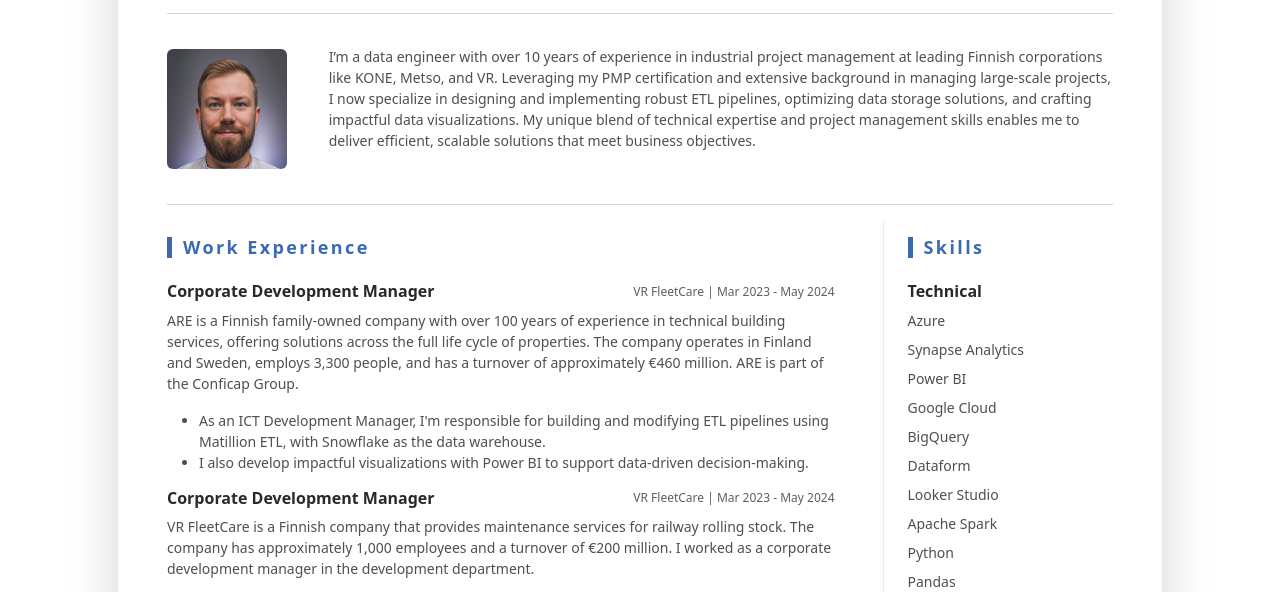
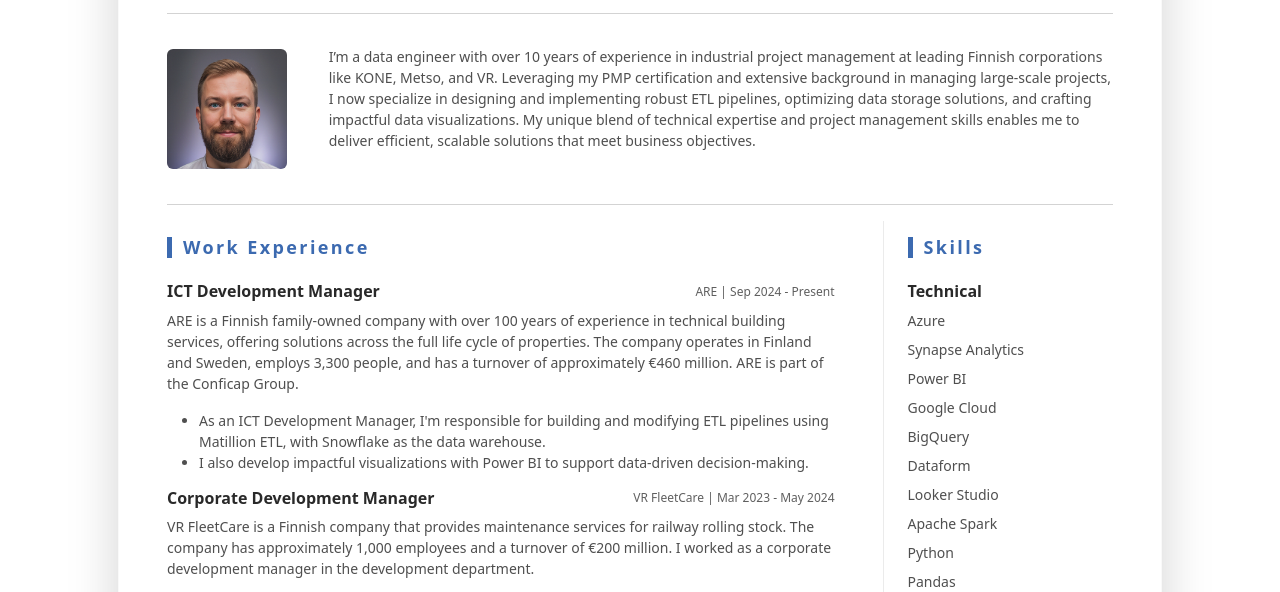
Before and after one commit to timosarkka/resume, a plain HTML site: page index.html in a window 1280 px wide. Shown: the part 183-775 px from the top of the page. Drawn offline with Linux system fonts and the light colour scheme.

Commit message:
Update index.html

```diff
--- a/index.html
+++ b/index.html
@@ -64,8 +64,8 @@
 								<h3 class="text-uppercase resume-section-heading mb-4">Work Experience</h3>
 								<div class="item mb-3">
 									<div class="item-heading row align-items-center mb-2">
-										<h4 class="item-title col-12 col-md-6 col-lg-8 mb-2 mb-md-0">Corporate Development Manager</h4>
-										<div class="item-meta col-12 col-md-6 col-lg-4 text-muted text-start text-md-end">VR FleetCare | Mar 2023 - May 2024</div>
+										<h4 class="item-title col-12 col-md-6 col-lg-8 mb-2 mb-md-0">ICT Development Manager</h4>
+										<div class="item-meta col-12 col-md-6 col-lg-4 text-muted text-start text-md-end">ARE | Sep 2024 - Present</div>
 
 									</div>
 									<div class="item-content">
```
